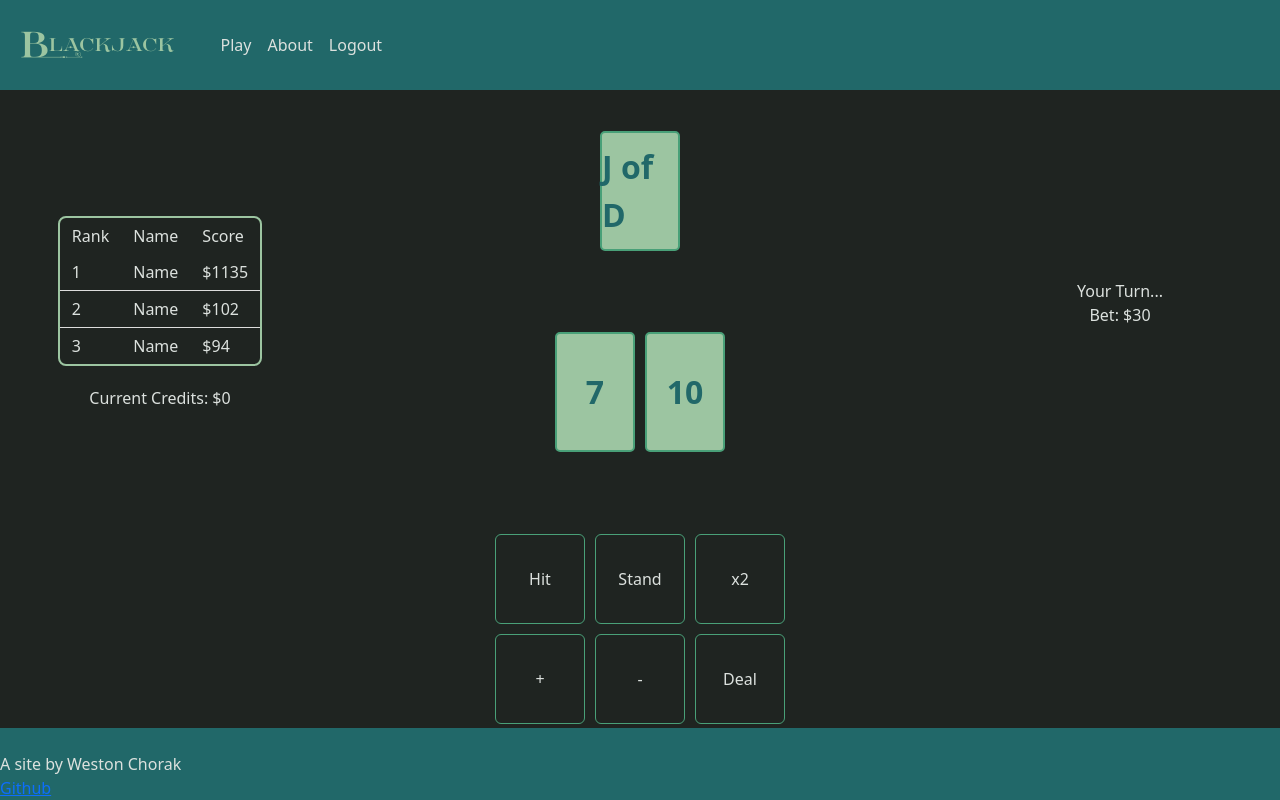
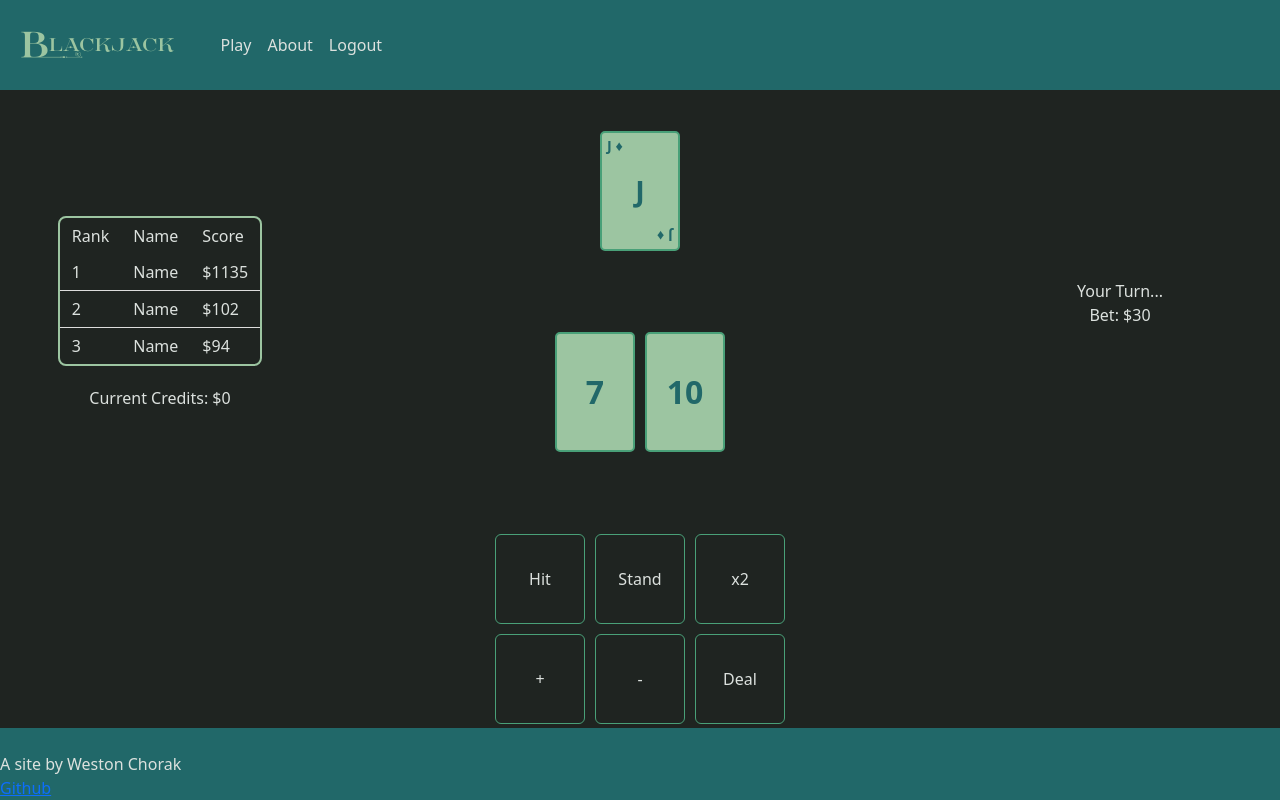
Before and after one commit to wjchorak/startup, a React (Vite) app: page /play in a window 1280 px wide. Both pictures are taken after a click on the button "Hit". Built offline with nearby package versions, Linux system fonts and the light colour scheme.

Commit message:
Made the cards look epic

```diff
--- a/src/play/play.jsx
+++ b/src/play/play.jsx
@@ -1,7 +1,7 @@
 import React, { useState } from 'react';
 import styles from './play.module.css';
 
-const suits = ['H', 'S', 'C', 'D'];
+const suits = ['♥', '♠', '♣', '♦'];
 const values = [
     { value: 11,  display: 'A' },
     { value: 2,  display: '2' },
@@ -92,7 +92,15 @@ export function Play() {
                 <div className={styles.cardContainer} id="dealer-cards">
                     {dealerHand.map((card, index) => (
                         <div key={index} className={styles.playingCard}>
-                            {card.display} of {card.suit}
+                            <div className={styles.cornerTop}>
+                                {card.display} {card.suit}
+                            </div>
+                            <div className={styles.centerValue}>
+                                {card.display === 'A' ? card.suit : card.display}
+                            </div>
+                            <div className={styles.cornerBottom}>
+                                {card.display} {card.suit}
+                            </div>
                         </div>
                     ))}
                 </div>
--- a/src/play/play.module.css
+++ b/src/play/play.module.css
@@ -59,6 +59,35 @@
     margin: 5px;
     font-size: 2rem;
     font-weight: bold;
+    position: relative;
+}
+
+.cornerTop, .cornerBottom {
+    position: absolute;
+    font-size: 0.9rem;
+    display: flex;
+    flex-direction: column;
+    align-items: flex-start;
+    line-height: 1rem;
+}
+
+.cornerTop {
+    top: 5px;
+    left: 5px;
+}
+
+.cornerBottom {
+    bottom: 5px;
+    right: 5px;
+    transform: rotate(180deg);
+}
+
+.centerValue {
+    position: absolute;
+    top: 50%;
+    left: 50%;
+    transform: translate(-50%, -50%);
+    font-size: 1.8rem;
 }
 
 .table {
```
